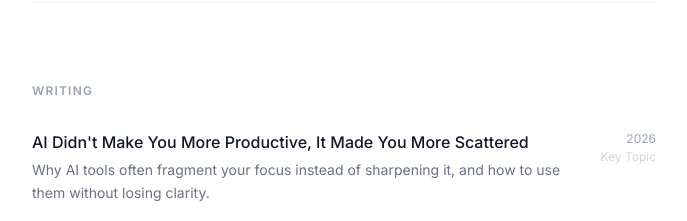
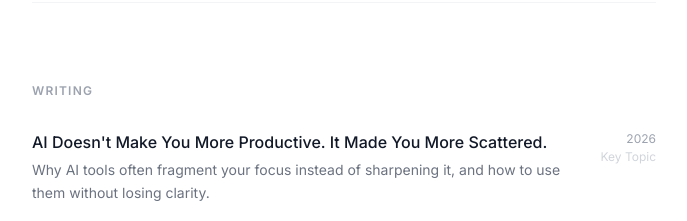
Before and after one commit to 01AHH/arthur-hinton-portfolio, a Next.js app in the folder Arthur-hinton-portfolio/: page / in a window 1280 px wide. Shown: the part 1440-1661 px from the top of the page, without its empty margins (296-983 px from the left). Built offline with nearby package versions, Linux system fonts and the light colour scheme.

Commit message:
Update AI article title
Co-Authored-By: Claude Opus 4.6 (1M context) <noreply@anthropic.com>

```diff
--- a/Arthur-hinton-portfolio/app/page.jsx
+++ b/Arthur-hinton-portfolio/app/page.jsx
@@ -4,7 +4,7 @@ import { useState, useEffect } from "react";
 
 const articles = [
   {
-    title: "AI Didn't Make You More Productive, It Made You More Scattered",
+    title: "AI Doesn't Make You More Productive. It Made You More Scattered.",
     type: "Key Topic",
     date: "2026",
     url: "https://arthurhinton.notion.site/AI-Didn-t-Make-You-More-Productive-It-Made-You-More-Scattered-342312de060380389043faf3b9de84fe",
```
